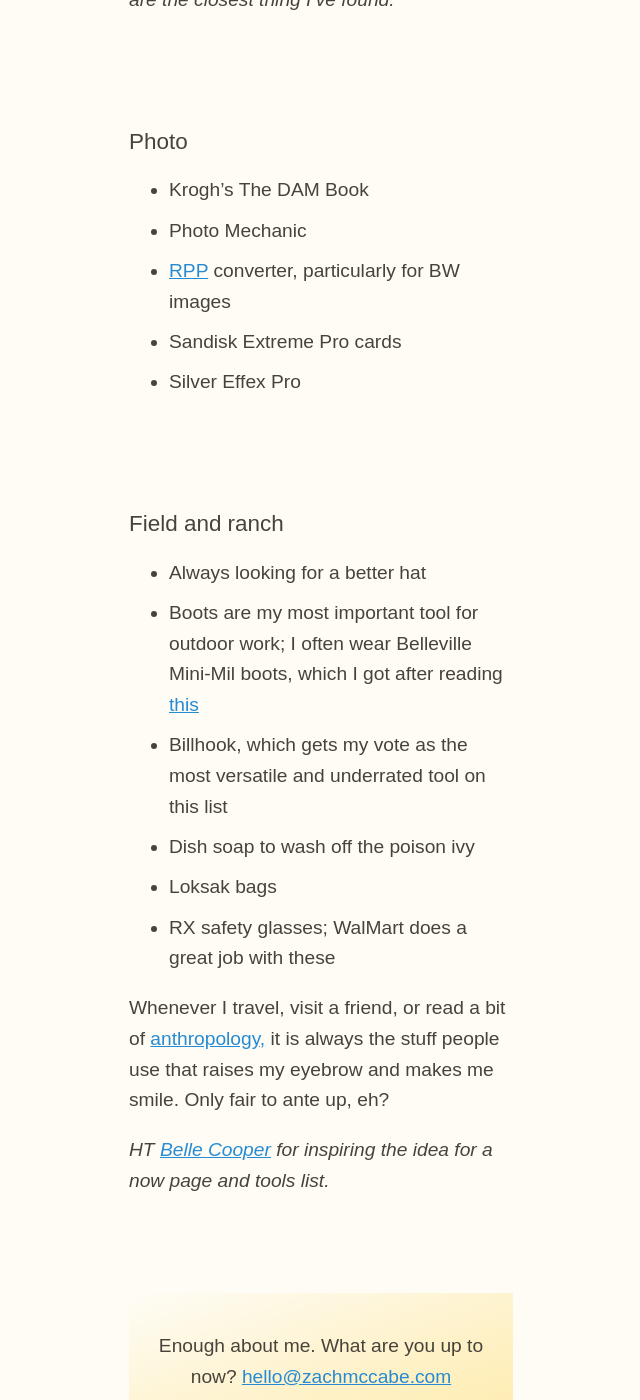
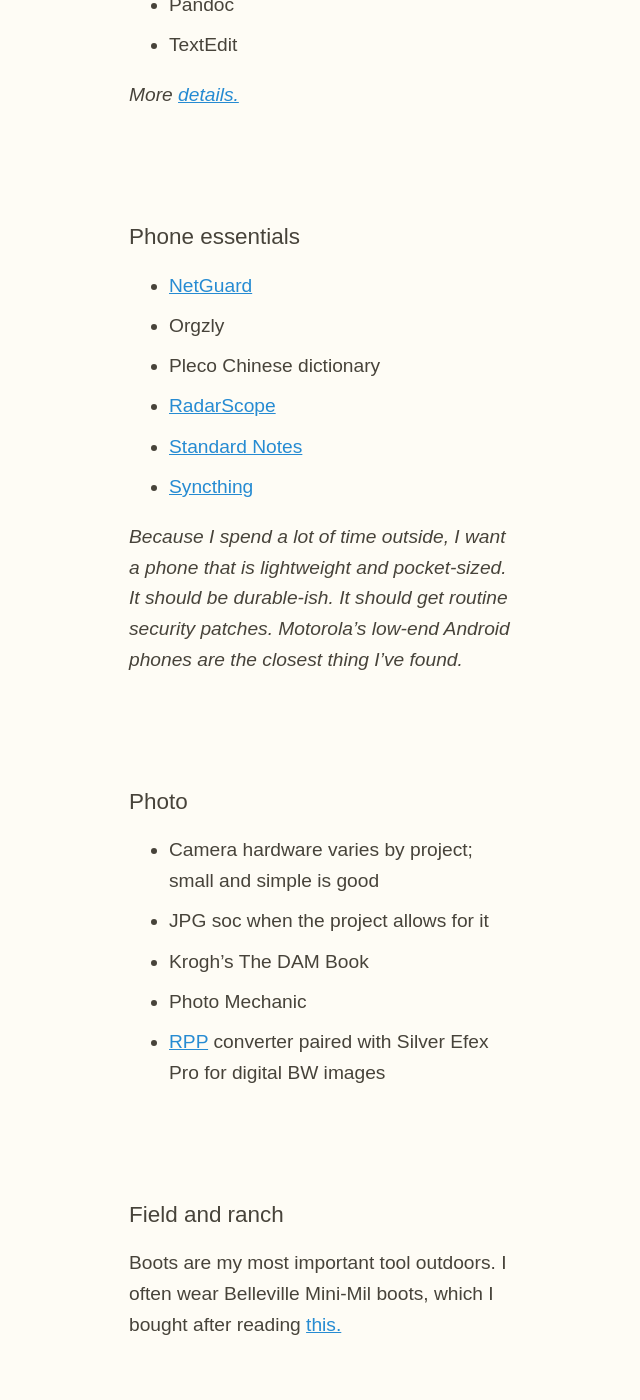
Before and after one commit to zachmccabe/zachmccabe.github.io, a Jekyll site: the page built from now.md, in a window 1280 px wide and 1400 px high, scrolled down 4221 px. Shown: the whole window, without its empty margins (319-959 px from the left). Built offline with Jekyll 4.4.1, drawn with Linux system fonts in a browser that asks for light colours; some of the changed text lies outside the part shown.

Commit message:
Update now.md

```diff
--- a/now.md
+++ b/now.md
@@ -20,16 +20,40 @@
 Updated: {% include print_update.html %} • Snapshot of how I'm spending my time, where I'm going and what I'm using to make stuff. I write this down for myself, because it helps me take stock and stay oriented while navigating the day-to-day. Shared here because you're curious.
 
 
+
 ## Ongoing and upcoming
 
 
-Summer at the ranch is busy and exhausting in the best way.
+Neighbor's bull got out and went for a ramble. This was as good of a reminder as any that fall is a great time to check fences at the ranch.
 
 Researching [updates](https://www.zachmccabe.com/beijing/index.html#book-updates) for The Photographers Field Guide to Beijing. Expect version 2 before the end of the year.
 
 
 
+## Reading
+
+**To read:** Hidalgo's "Why Information Grows"
+
+**Reading:** binge-watching PBS "Eons," really
+
+**Done reading:** Klement's "When Coffee and Kale Compete"
+
+
+
+## Email newsletters that get opened every time
+
++ [Chinese Storytellers](https://chinesestorytellers.substack.com)
++ Craig Mod's [Ridgeline](https://craigmod.com/ridgeline/)
++ Julie Zhuo's [The Looking Glass](https://juliezhuo.com/design/mailinglist.html)
+
+
+
 ## Tools I'm using now
+
+Whenever I travel, visit a friend, or read a bit of [anthropology,](https://archive.org/details/StoneAgeEconomics_201611/page/n31) it is always the stuff people use that raises my eyebrow and makes me smile. Only fair to ante up, eh?
+
+*HT [Belle Cooper](http://bellebcooper.com/) for inspiring the idea for a now page and tools list.*
+
 
 
 {% include page_nav.html %}
@@ -46,7 +70,7 @@
 
 ### Longevity
 
-I've been using [Pleco](https://www.pleco.com) and Photo Mechanic for over a decade.
+I've been using [Pleco](https://www.pleco.com) Chinese dictionary and Photo Mechanic for over a decade.
 
 
 
@@ -80,51 +103,43 @@
 + imageMagick
 + imageOptim
 + Pandoc
++ TextEdit
 
 *More [details.](https://www.zachmccabe.com/beijing/how_the_book_got_made.html)*
 
 
-#### Weather and climate
 
-+ [droughtmonitor.unl.edu](https://droughtmonitor.unl.edu/CurrentMap/StateDroughtMonitor.aspx?TX)
-+ [RadarScope](https://www.radarscope.app/)
-+ [texaswildfirerisk.com](https://texaswildfirerisk.com/Map/Public/)
-+ [weather.gov](https://www.weather.gov/)
+### Phone essentials
 
-
-
-### Phone
-
-+ Android
 + [NetGuard](https://www.netguard.me/)
 + Orgzly
-+ Pleco
-+ RadarScope
++ Pleco Chinese dictionary
++ [RadarScope](https://www.radarscope.app/)
 + [Standard Notes](https://www.standardnotes.org)
 + [Syncthing](https://syncthing.net/)
 
-*Because I spend a lot of time outside, I want a phone that is lightweight and pocket-sized. It should be durable-ish. It should get routine security patches. Motorola's low-end phones are the closest thing I've found.*
+*Because I spend a lot of time outside, I want a phone that is lightweight and pocket-sized. It should be durable-ish. It should get routine security patches. Motorola's low-end Android phones are the closest thing I've found.*
+
 
 
 ### Photo
 
++ Camera hardware varies by project; small and simple is good
++ JPG soc when the project allows for it
 + Krogh's The DAM Book
 + Photo Mechanic
-+ [RPP](http://www.raw-photo-processor.com) converter, particularly for BW images
-+ Sandisk Extreme Pro cards
-+ Silver Effex Pro
++ [RPP](http://www.raw-photo-processor.com) converter paired with Silver Efex Pro for digital BW images
+
 
 
 ### Field and ranch
 
-+ Always looking for a better hat
-+ Boots are my most important tool for outdoor work; I often wear Belleville Mini-Mil boots, which I got after reading [this](https://chasingyourmind.blogspot.com/2014/11/minimal-boots-and-belleville-mini-mil.html)
-+ Billhook, which gets my vote as the most versatile and underrated tool on this list
-+ Dish soap to wash off the poison ivy
-+ Loksak bags
-+ RX safety glasses; WalMart does a great job with these
+Boots are my most important tool outdoors. I often wear Belleville Mini-Mil boots, which I bought after reading [this.](https://chasingyourmind.blogspot.com/2014/11/minimal-boots-and-belleville-mini-mil.html)
 
 
-Whenever I travel, visit a friend, or read a bit of [anthropology,](https://archive.org/details/StoneAgeEconomics_201611/page/n31) it is always the stuff people use that raises my eyebrow and makes me smile. Only fair to ante up, eh?
+#### WX and climate
 
-*HT [Belle Cooper](http://bellebcooper.com/) for inspiring the idea for a now page and tools list.*
++ [droughtmonitor.unl.edu](https://droughtmonitor.unl.edu/CurrentMap/StateDroughtMonitor.aspx?TX)
++ [texaswildfirerisk.com](https://texaswildfirerisk.com/Map/Public/)
++ RadarScope app
++ [weather.gov](https://www.weather.gov/)
```
Also changed, not shown: other parts of now.md (+3 -4 lines).
